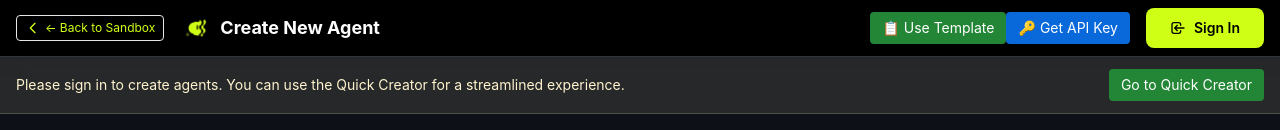
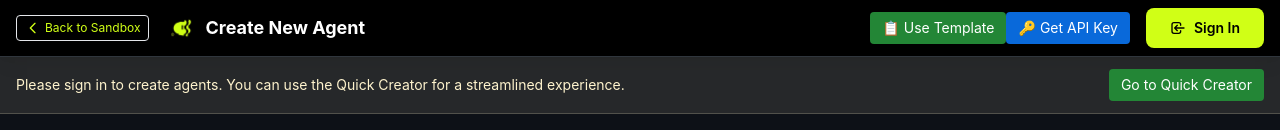
Before and after one commit to crestalnetwork/intentkit-ai-ide, a Next.js app: page /create-agent in a window 1280 px wide. Shown: the top 130 px of the page. Built offline with nearby package versions, Linux system fonts and the light colour scheme; no server answers.

Commit message:
feat: fix build issues

```diff
--- a/pages/conversations.tsx
+++ b/pages/conversations.tsx
@@ -49,7 +49,7 @@ const ConversationsPage: React.FC = () => {
         title="Conversation History"
         backLink={{
           href: "/",
-          label: "← Back to Sandbox",
+          label: "Back to Sandbox",
         }}
         rightActions={rightActions}
         showBaseUrl={true}
--- a/pages/create-agent.tsx
+++ b/pages/create-agent.tsx
@@ -94,7 +94,7 @@ const CreateAgentPage: React.FC = () => {
         title="Create New Agent"
         backLink={{
           href: "/",
-          label: "← Back to Sandbox",
+          label: "Back to Sandbox",
         }}
         rightActions={rightActions}
         showBaseUrl={false}
--- a/pages/mini-app.tsx
+++ b/pages/mini-app.tsx
@@ -110,7 +110,7 @@ const MiniApp: React.FC = () => {
           templateId: template.id,
           projectId: response.project_id,
           agentName: response.agent.name,
-          skillsCount: response.activated_skills.length,
+          skillsCount: response.activated_skills?.length || 0,
           userId: user.id,
         },
         "MiniApp.createAgentFromTemplate"
@@ -118,11 +118,11 @@ const MiniApp: React.FC = () => {
 
       // Convert the generated agent to our Agent type
       const generatedAgent: Agent = {
+        ...response.agent,
         name: response.agent.name || template.name,
         purpose: response.agent.purpose || template.description,
         personality: response.agent.personality || "Helpful and friendly",
         principles: response.agent.principles || "Be accurate and helpful",
-        ...response.agent,
         owner: user.id,
         created_at: new Date().toISOString(),
         updated_at: new Date().toISOString(),
```
